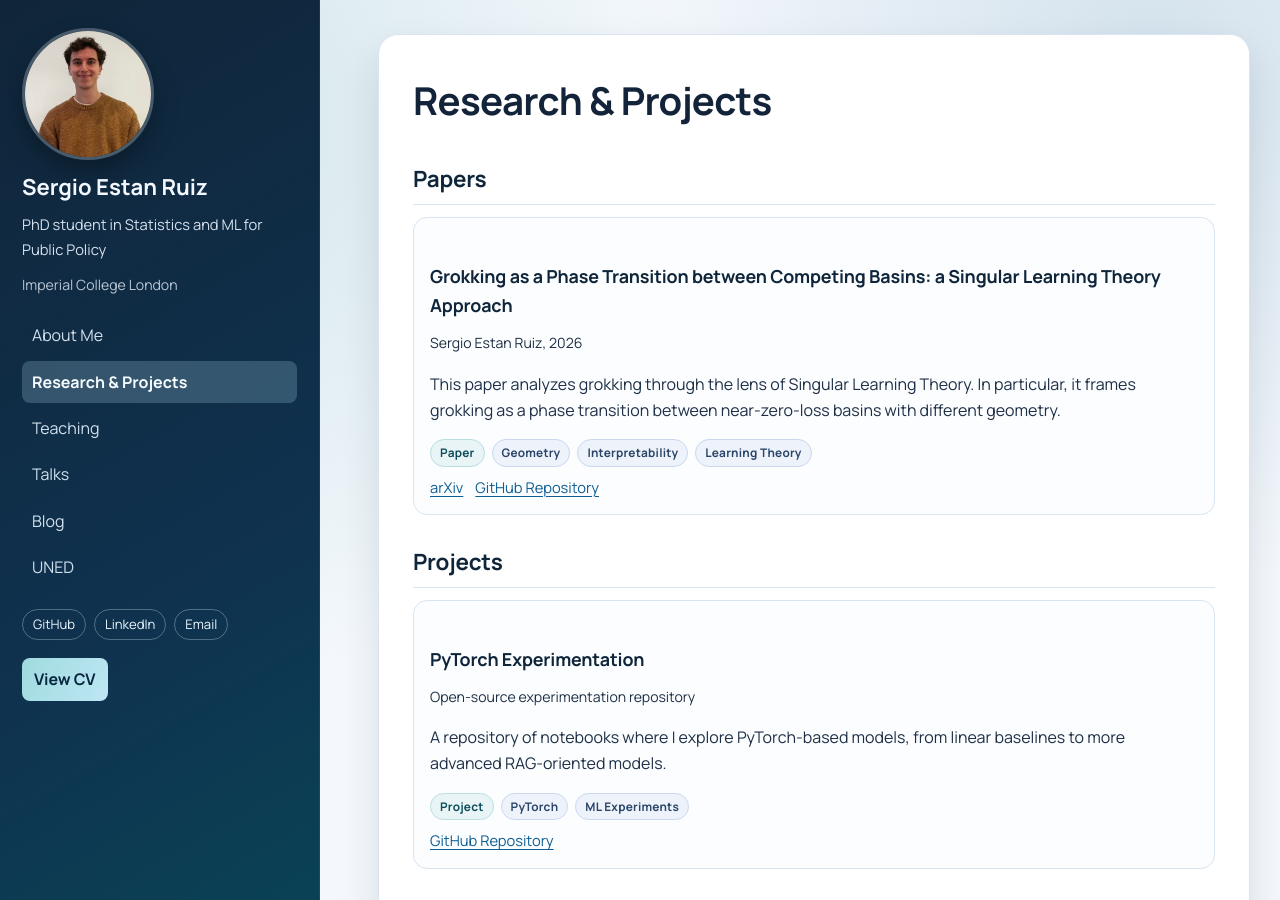
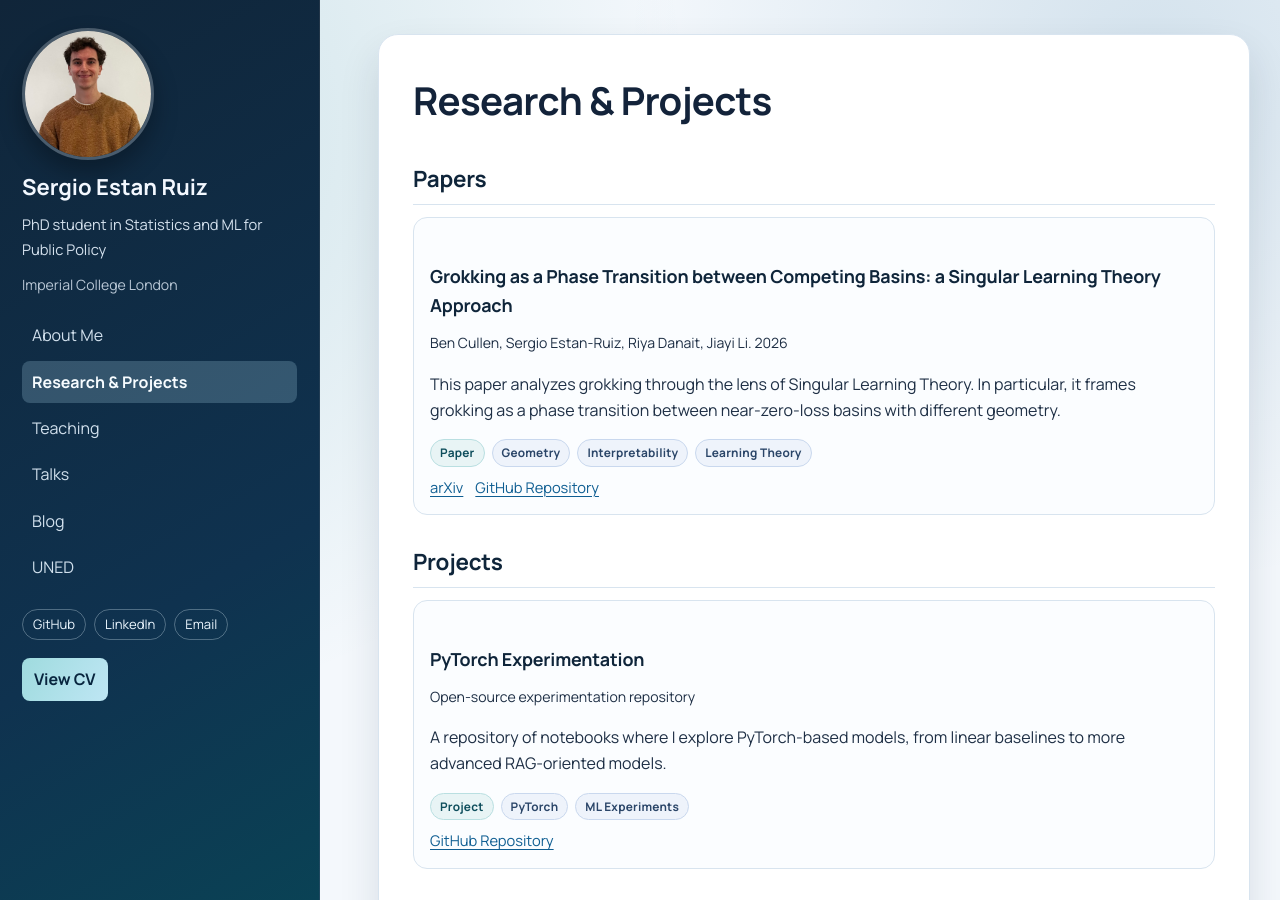
Before and after one commit to SergioEstanRuiz/SergioEstanRuiz.github.io, a Jekyll site: the page built from projects.md, in a window 1280 px wide and 900 px high. Built offline with Jekyll 4.4.1, drawn with Linux system fonts in a browser that asks for light colours.

Commit message:
fixed collaborators

```diff
--- a/projects.md
+++ b/projects.md
@@ -9,7 +9,7 @@ permalink: /projects/
 <div class="stack-list">
   <article class="stack-card">
     <h3 class="card-title">Grokking as a Phase Transition between Competing Basins: a Singular Learning Theory Approach</h3>
-    <p class="card-meta">Sergio Estan Ruiz, 2026</p>
+    <p class="card-meta">Ben Cullen, Sergio Estan-Ruiz, Riya Danait, Jiayi Li. 2026</p>
     <p>
       This paper analyzes grokking through the lens of Singular Learning Theory.
       In particular, it frames grokking as a phase transition between near-zero-loss
```
